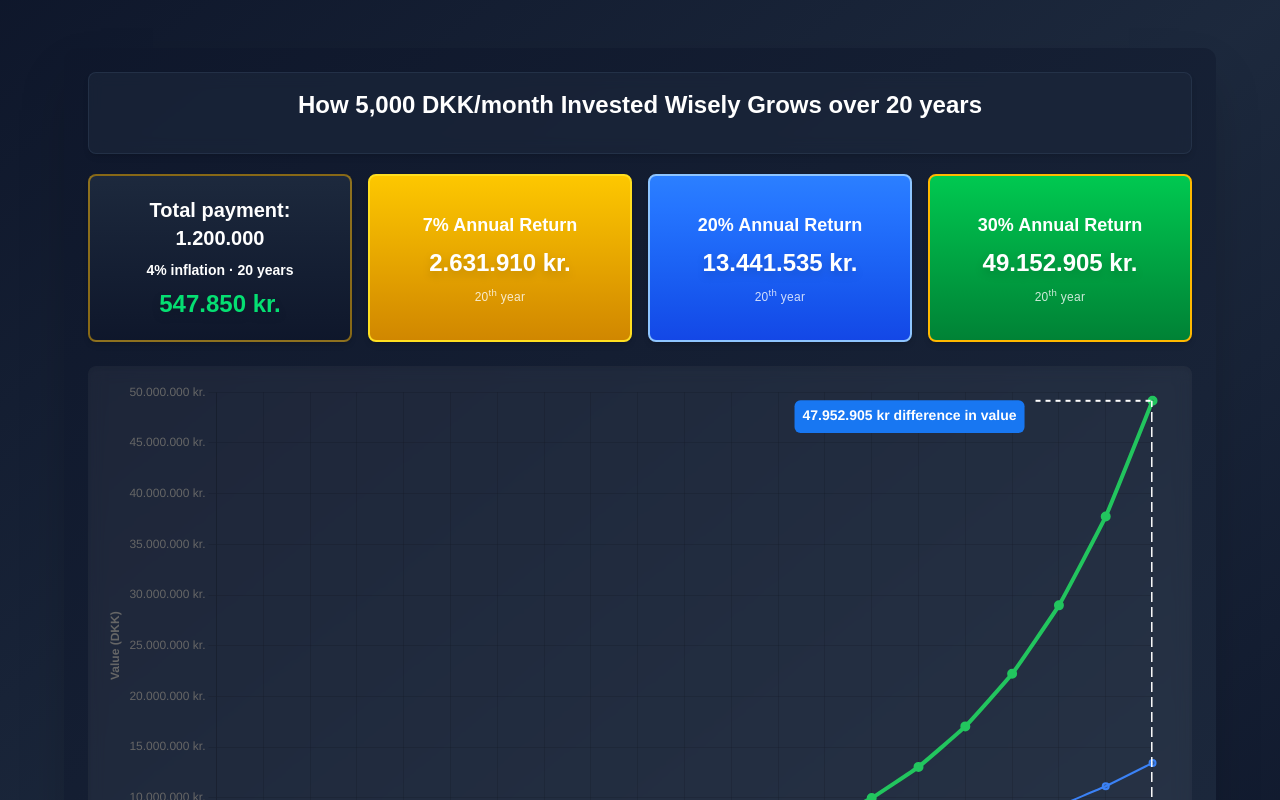
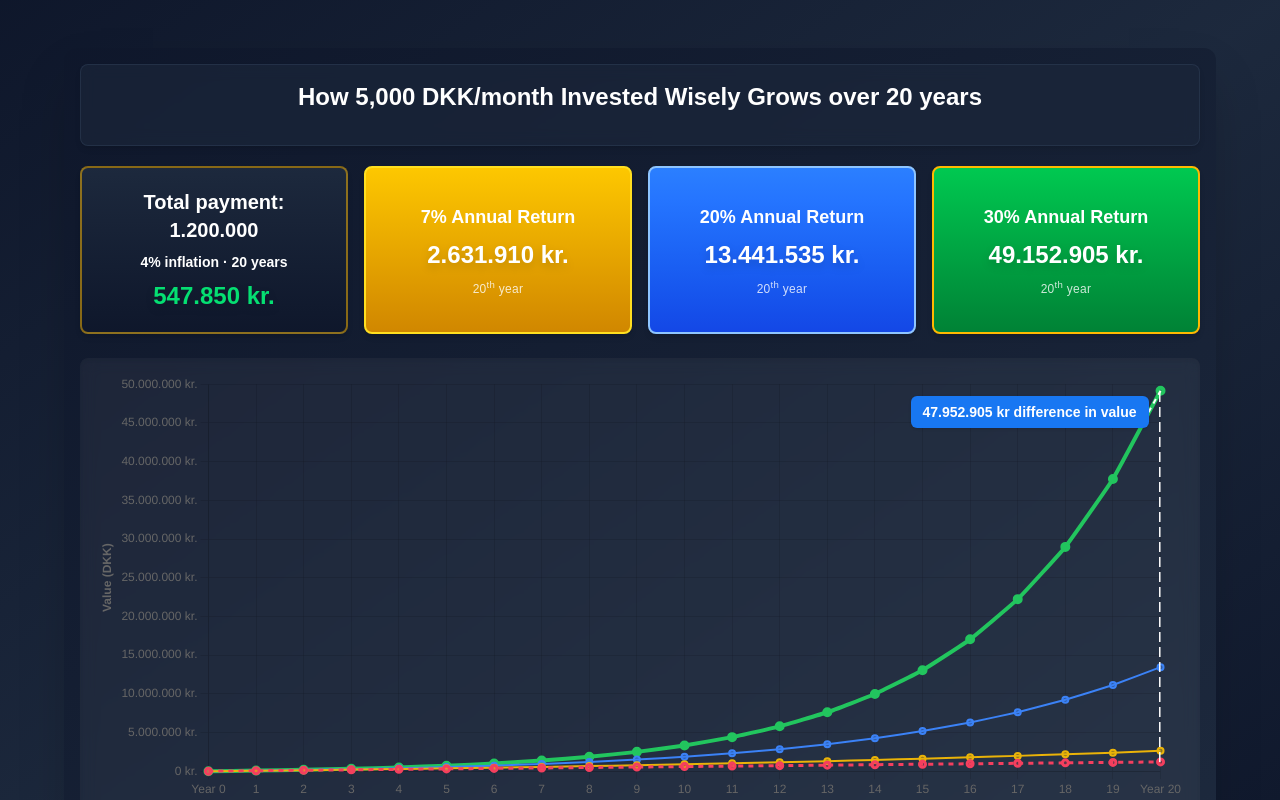
Before and after one commit to Sesamsesam/investment-graph, a Next.js app: page / in a window 1280 px wide. Shown: the top 800 px of the page. Built offline with nearby package versions, Linux system fonts and the light colour scheme.

Commit message:
feat: custom overlay disparity label; hide on mobile (sm) and ensure desktop render

```diff
--- a/src/components/CompoundChart.tsx
+++ b/src/components/CompoundChart.tsx
@@ -1,6 +1,6 @@
 'use client';
 
-import { useRef } from 'react';
+import { useRef, useLayoutEffect, useState } from 'react';
 import {
   Chart as ChartJS,
   CategoryScale,
@@ -33,6 +33,20 @@ const CompoundChart = () => {
 
   // Chart reference for potential future interactions
   const chartRef = useRef(null);
+
+  // Overlay helpers ---------------------------------------------------------
+  const overlayRef = useRef<HTMLDivElement | null>(null);
+  const labelRef   = useRef<HTMLDivElement | null>(null);
+  const [overlay, setOverlay] = useState({
+    ready: false,
+    left: 0,
+    top: 0,
+    x1: 0,
+    y1: 0,
+    x2: 0,
+    y2: 0,
+  });
+
 
   // Exact yearly values as provided by user
   const yearlyValues = {
@@ -191,31 +205,11 @@ const CompoundChart = () => {
             borderColor: '#ffffff',         // white vertical line
             borderWidth: 3,
             borderDash: [10, 5],
+            // allow label to render outside chart area without clipping
+            clip: false,
             label: {
-              display: true,
-              content: `${formatDisparityDKK(disparityAmount)} difference in value`,
-              position: 'end',             // top of vertical line (30% point)
-              backgroundColor: '#1877f2',  // Facebook blue
-              color: '#ffffff',            // white text
-              font: {
-                size: 14,
-                weight: 'bold',
-              },
-              padding: 8,
-              xAdjust: -120,
-              yAdjust: 0,
+              display: false, // handled by custom overlay
             },
-          },
-          /* Short horizontal connector from label to vertical line */
-          horizontalConnector: {
-            type: 'line',
-            yMin: yearlyValues.thirtyPercent[YEARS],
-            yMax: yearlyValues.thirtyPercent[YEARS],
-            xMin: YEARS - 2.5,
-            xMax: YEARS,
-            borderColor: '#ffffff',
-            borderWidth: 2,
-            borderDash: [5, 5],
           },
         },
       }
@@ -263,8 +257,107 @@ const CompoundChart = () => {
     },
   };
 
+  /* ---------------------------------------------------------------------- */
+  /* Compute overlay position whenever chart renders/resizes                */
+  /* ---------------------------------------------------------------------- */
+  useLayoutEffect(() => {
+    let frame = 0;
+    let disposed = false;
+
+    const update = () => {
+      const chart: any = chartRef.current;
+      const container = overlayRef.current;
+      if (!chart || !container) return;
+
+      const xScale = chart.scales?.x;
+      const yScale = chart.scales?.y;
+      const canvas: HTMLCanvasElement | null = chart.canvas;
+      const chartArea = chart.chartArea;
+      if (!xScale || !yScale || !canvas || !chartArea) return;
+
+      // Offsets to align canvas coordinates to overlay container coordinates
+      const containerRect = container.getBoundingClientRect();
+      const canvasRect = canvas.getBoundingClientRect();
+      const offsetLeft = canvasRect.left - containerRect.left;
+      const offsetTop = canvasRect.top - containerRect.top;
+
+      // Container size (used for clamping)
+      const containerW = container.clientWidth;
+      const containerH = container.clientHeight;
+
+      const x = xScale.getPixelForValue(YEARS) + offsetLeft;
+      const y = yScale.getPixelForValue(yearlyValues.thirtyPercent[YEARS]) + offsetTop;
+      /* ------------------------------------------------------------------ */
+      /* Plot boundaries in overlay-space coordinates                       */
+      /* ------------------------------------------------------------------ */
+      const xPlotLeft   = chartArea.left   + offsetLeft;
+      const xPlotRight  = chartArea.right  + offsetLeft;
+      const yPlotTop    = chartArea.top    + offsetTop;
+      const yPlotBottom = chartArea.bottom + offsetTop;
+
+      const lw = labelRef.current?.offsetWidth ?? 0;
+      const lh = labelRef.current?.offsetHeight ?? 0;
+
+      // If label hasn’t rendered its real size yet, wait one more frame
+      if (lw === 0 || lh === 0) {
+        frame = requestAnimationFrame(update);
+        return;
+      }
+
+      /* ------------------------------------------------------------------ */
+      /* Place label INSIDE plot, left of the point, with clamping          */
+      /* ------------------------------------------------------------------ */
+      const pad = 12;   // inner padding from plot edges
+      const gap = 10;   // space between card and point
+
+      let left = x - gap - lw;                              // left of point
+      left = Math.min(left, xPlotRight - lw - pad);         // not past right edge
+      left = Math.max(left, xPlotLeft + pad);               // not past left edge
+
+      let top = y - lh / 2;                                 // vertically centered
+      if (top < yPlotTop + pad) top = yPlotTop + pad;       // clamp top
+      if (top + lh > yPlotBottom - pad)
+        top = yPlotBottom - pad - lh;                       // clamp bottom
+
+      const x1 = left + lw;               // right edge of card
+      const y1 = top + lh / 2;            // middle of card
+      const x2 = x;                       // point position
+      const y2 = y;
+
+      setOverlay({ ready: true, left, top, x1, y1, x2, y2 });
+    };
+
+    const tickUntilReady = () => {
+      if (disposed) return;
+      if (!chartRef.current || !overlayRef.current) {
+        frame = requestAnimationFrame(tickUntilReady);
+        return;
+      }
+      // First update sets ready=true (label width may be 0)
+      update();
+      // Second frame re-measures label with real size
+      frame = requestAnimationFrame(update);
+    };
+
+    tickUntilReady();
+
+    const roContainer = new ResizeObserver(update);
+    if (overlayRef.current) roContainer.observe(overlayRef.current);
+    const roLabel = new ResizeObserver(update);
+    if (labelRef.current) roLabel.observe(labelRef.current);
+    window.addEventListener('resize', update);
+
+    return () => {
+      disposed = true;
+      cancelAnimationFrame(frame);
+      window.removeEventListener('resize', update);
+      roContainer.disconnect();
+      roLabel.disconnect();
+    };
+  }, []);
+
   return (
-    <div className="w-full h-full bg-gradient-to-br from-slate-900 to-slate-800 rounded-xl shadow-2xl p-6">
+    <div className="w-full h-full bg-gradient-to-br from-slate-900 to-slate-800 rounded-xl shadow-2xl p-4">
       {/* Title Card */}
       <div className="bg-slate-800/60 backdrop-blur-sm rounded-lg p-4 mb-5 border border-slate-700/50 shadow-md">
         <h2 className="text-xl sm:text-2xl font-bold text-white text-center mb-4">
@@ -336,8 +429,41 @@ const CompoundChart = () => {
       </div>
 
       {/* Chart Card - Now contains only the pure chart */}
-      <div className="bg-white/5 backdrop-blur-sm rounded-lg p-4 h-[600px] shadow-inner">
+      <div className="relative bg-white/5 backdrop-blur-sm rounded-lg p-4 h-[480px] shadow-inner">
         <Line data={chartData} options={options} className="max-w-full" ref={chartRef} />
+        <div
+          ref={overlayRef}
+          className="absolute inset-0 pointer-events-none z-10 hidden sm:block"
+        >
+          {overlay.ready && (
+            <svg className="absolute inset-0 w-full h-full">
+              <line
+                x1={overlay.x1}
+                y1={overlay.y1}
+                x2={overlay.x2}
+                y2={overlay.y2}
+                stroke="#ffffff"
+                strokeWidth={2}
+                strokeDasharray="5 5"
+              />
+            </svg>
+          )}
+
+          {/* Always render the label so width/height can be measured.
+              Invisible until overlay is positioned. */}
+          <div
+            ref={labelRef}
+            className={`absolute bg-[#1877f2] text-white font-bold text-sm rounded-md px-3 py-1.5 shadow pointer-events-auto whitespace-nowrap ${
+              overlay.ready ? '' : 'invisible'
+            }`}
+            style={{
+              left: overlay.ready ? overlay.left : 0,
+              top: overlay.ready ? overlay.top : 0,
+            }}
+          >
+            {`${formatDisparityDKK(disparityAmount)} difference in value`}
+          </div>
+        </div>
       </div>
     </div>
   );
```
